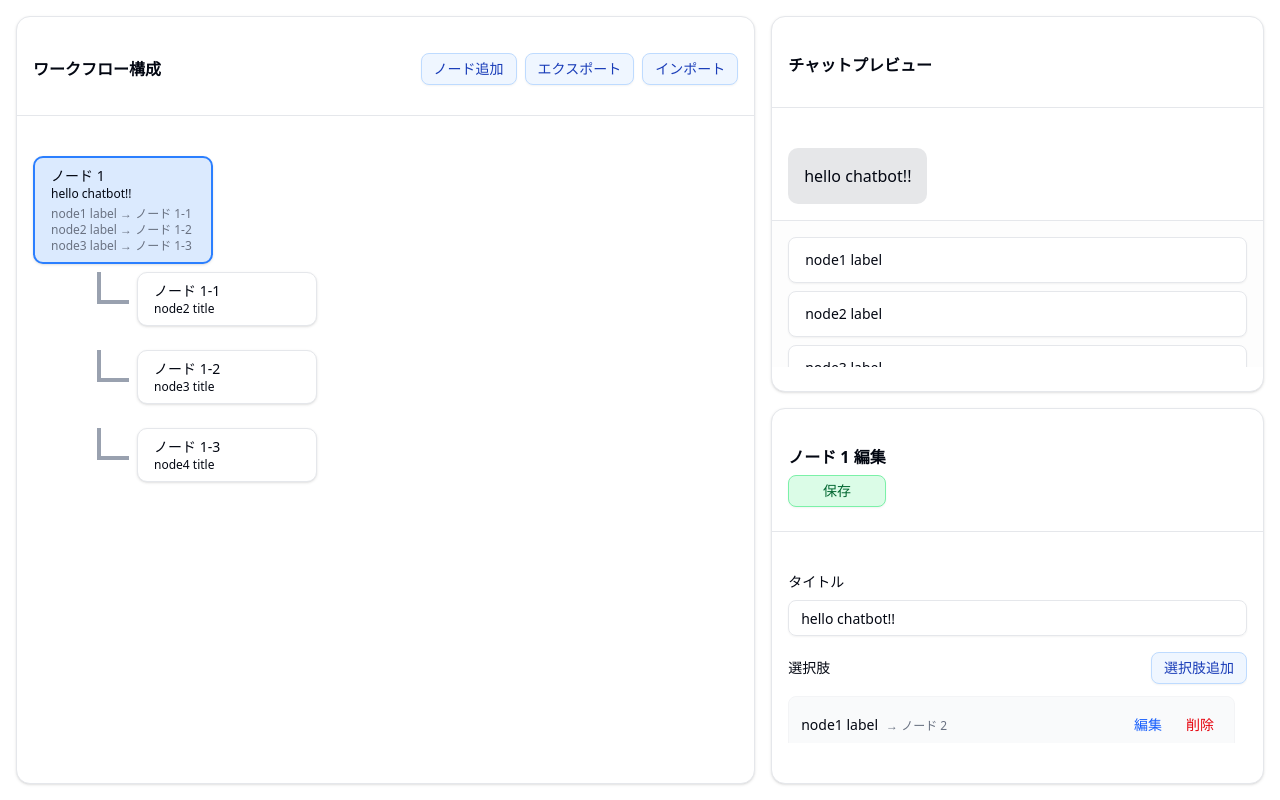
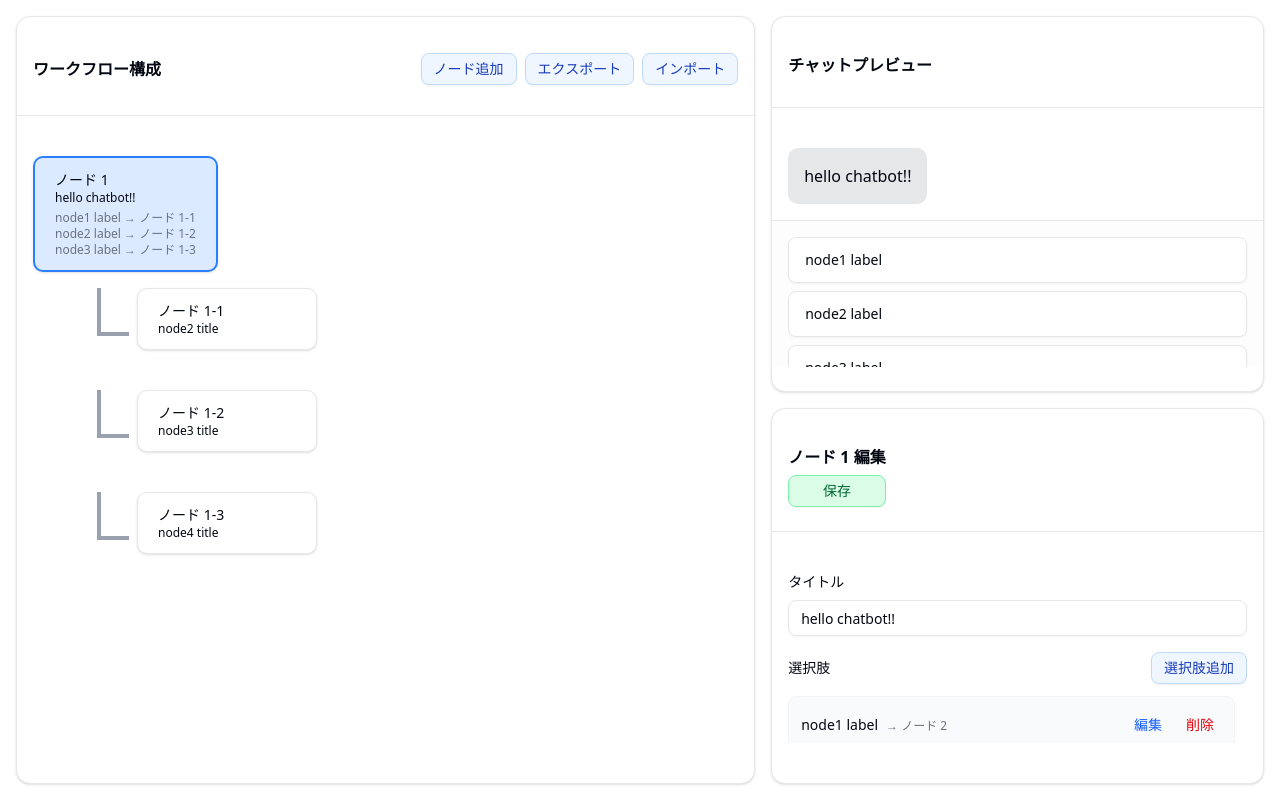
Before and after one commit to enumura1/chatflow-editor, a Next.js app: page / in a window 1280 px wide. Built offline with nearby package versions, Linux system fonts and the light colour scheme.

Commit message:
style: Improved layout by increasing the height between nodes

```diff
--- a/src/components/chatbot-editor/FlowDiagram.tsx
+++ b/src/components/chatbot-editor/FlowDiagram.tsx
@@ -86,27 +86,30 @@ const FlowDiagram: React.FC<FlowDiagramProps> = ({
   const renderNode = (item: TreeNode): React.ReactElement => {
     const { node, depth, children } = item;
 
-    // 階層的な名前を表示（hierarchyPathがある場合はそれを使用）
+    // 階層的な名前を表示
     const displayName = node.hierarchyPath ?
       `ノード ${node.hierarchyPath}` :
       `ノード ${node.id}`;
 
     return (
-      <div key={node.id} className="flex flex-col mb-6">
+      // mb-6をmb-10に変更して縦の余白を増やす
+      <div key={node.id} className="flex flex-col mb-10">
         <div className="flex items-start">
-          {/* インデントと接続線 */}
+          {/* インデントと接続線 - 高さも調整 */}
           {depth > 0 && (
             <>
               {Array(depth).fill(0).map((_, i) => (
+                // h-8をh-12に変更して線の長さを伸ばす
                 <div key={i} className={`w-8 ${i < depth - 1 ? 'border-l-2 border-gray-400' : ''}`}></div>
               ))}
-              <div className="w-8 h-8 border-b-4 border-l-4 border-gray-400 mr-2"></div>
+              {/* h-8をh-12に変更し、位置も調整 */}
+              <div className="w-8 h-12 border-b-4 border-l-4 border-gray-400 mr-2"></div>
             </>
           )}
 
-          {/* ノード */}
+          {/* ノード - パディングも少し増やす */}
           <div
-            className={`px-4 py-2 rounded-lg shadow cursor-pointer
+            className={`px-5 py-3 rounded-lg shadow cursor-pointer
               ${currentNodeId === node.id ? 'bg-blue-100 border-2 border-blue-500' : 'bg-white border border-gray-200'}`}
             style={{ minWidth: '180px' }}
             onClick={() => onNodeSelect(node.id)}
@@ -116,7 +119,6 @@ const FlowDiagram: React.FC<FlowDiagramProps> = ({
             {node.options.length > 0 && (
               <div className="text-xs text-gray-500 mt-1">
                 {node.options.map((option, optIdx) => {
-                  // 次のノードの階層パスを見つける
                   const nextNode = flow.find(n => n.id === option.nextId);
                   const nextNodeName = nextNode?.hierarchyPath ?
                     `ノード ${nextNode.hierarchyPath}` :
@@ -134,7 +136,8 @@ const FlowDiagram: React.FC<FlowDiagramProps> = ({
         </div>
 
         {children.length > 0 && (
-          <div className="flex flex-col ml-8 mt-2">
+          // mt-2をmt-4に変更して子ノードとの間隔も広げる
+          <div className="flex flex-col ml-8 mt-4">
             {children.map(child => renderNode(child))}
           </div>
         )}
```
